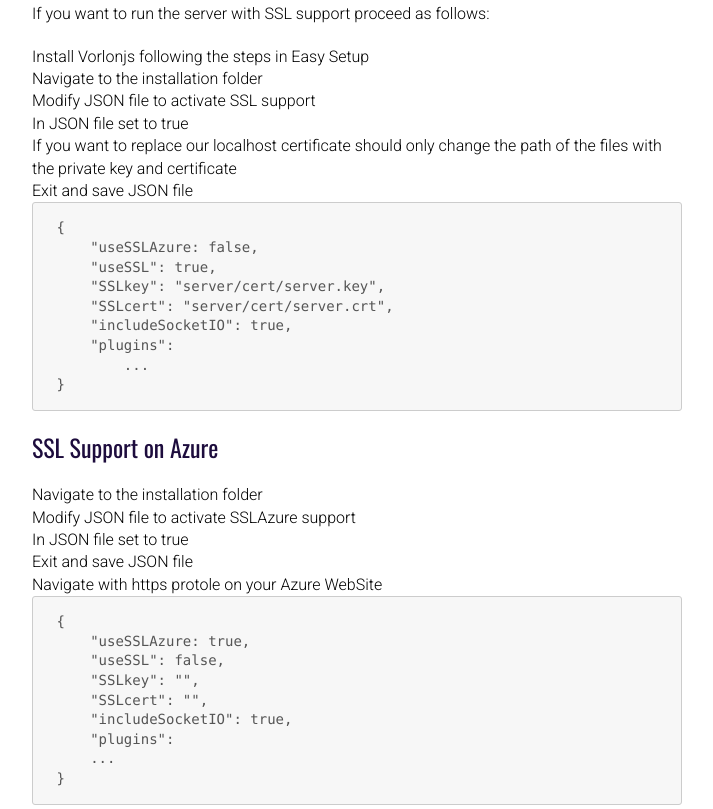
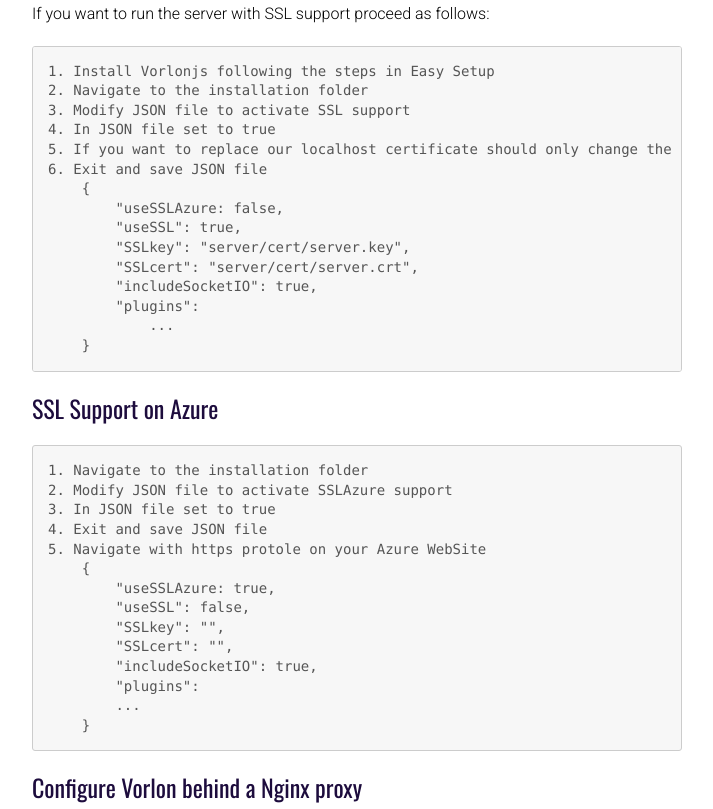
Before and after one commit to MicrosoftDX/VorlonJSWeb, a website: page documentation/index.html in a window 1280 px wide. Shown: the part 3795-4604 px from the top of the page, without its empty margins (408-1121 px from the left). Drawn offline with nearby package versions, Linux system fonts and the light colour scheme.

Commit message:
Fix #3 SSL documentation

```diff
--- a/documentation/index.html
+++ b/documentation/index.html
@@ -169,13 +169,13 @@
 <p>This allows you to configure a remote Vorlon.js dashboard without risking everyone to access it.</p>
 <a name="ssl-support"></a><h2 id="ssl-support">SSL Support</h2>
 <p>If you want to run the server with SSL support proceed as follows:</p>
-<ol>
-<li>Install Vorlonjs following the steps in Easy Setup</li>
-<li>Navigate to the installation folder</li>
-<li>Modify JSON file to activate SSL support</li>
-<li>In JSON file set to true </li>
-<li>If you want to replace our localhost certificate should only change the path of the files with the private key and certificate</li>
-<li>Exit and save JSON file<pre><code> {
+<pre><code>1. Install Vorlonjs following the steps in Easy Setup
+2. Navigate to the installation folder
+3. Modify JSON file to activate SSL support
+4. In JSON file set to true
+5. If you want to replace our localhost certificate should only change the path of the files with the private key and certificate
+6. Exit and save JSON file
+    {
         "useSSLAzure: false,
         "useSSL": true,
         "SSLkey": "server/cert/server.key",
@@ -184,15 +184,13 @@
         "plugins":
             ...
     }
-</code></pre></li>
-</ol>
-<a name="ssl-support-on-azure"></a><h2 id="ssl-support-on-azure">SSL Support on Azure</h2>
-<ol>
-<li>Navigate to the installation folder</li>
-<li>Modify JSON file to activate SSLAzure support</li>
-<li>In JSON file set to true</li>
-<li>Exit and save JSON file</li>
-<li>Navigate with https protole on your Azure WebSite<pre><code> {
+</code></pre><a name="ssl-support-on-azure"></a><h2 id="ssl-support-on-azure">SSL Support on Azure</h2>
+<pre><code>1. Navigate to the installation folder
+2. Modify JSON file to activate SSLAzure support
+3. In JSON file set to true
+4. Exit and save JSON file
+5. Navigate with https protole on your Azure WebSite
+    {
         "useSSLAzure: true,
         "useSSL": false,
         "SSLkey": "",
@@ -201,9 +199,7 @@
         "plugins":
         ...
     }
-</code></pre></li>
-</ol>
-<a name="configure-vorlon-behind-a-nginx-proxy"></a><h2 id="configure-vorlon-behind-a-nginx-proxy">Configure Vorlon behind a Nginx proxy</h2>
+</code></pre><a name="configure-vorlon-behind-a-nginx-proxy"></a><h2 id="configure-vorlon-behind-a-nginx-proxy">Configure Vorlon behind a Nginx proxy</h2>
 <p>Edit your nginx.conf, find <strong>server {</strong> and use this (don't forget to change the paths below to your own paths).</p>
 <pre><code>server {
 
```
Also changed, not shown: data/documentation.json (+1 -1 lines), documentation/installation.md (+11 -11 lines). Lines whose indentation alone changed are shown as unchanged.
